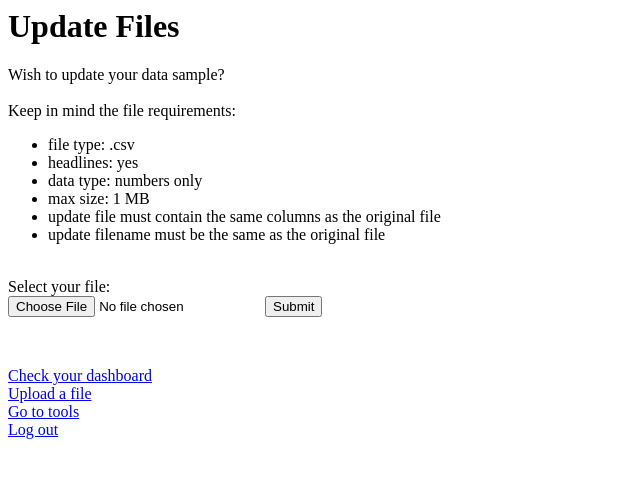
After one commit to KooEeVee/dbwebapp, a Flask app: page /files_update in a window 1280 px wide. The commit adds this page. Shown: the top 478 px of the page, without its empty margins (0-640 px from the left). Run offline with Flask 3, Linux system fonts and the light colour scheme; the visitor is signed in with stand-in values (Sample User, id 1).

Commit message:
add file update

```diff
--- a/routes.py
+++ b/routes.py
@@ -60,9 +60,24 @@ def files_upload():
     else:
         return redirect("/login")
 
-@app.route("/tools")
+@app.route("/files_update", methods=["GET", "POST"])
+def files_update():
+    if "loggedin" in session:
+        if request.method == "GET":
+            return render_template("files_update.html", username=session["username"])
+        if request.method == "POST":
+            uploaded_file = request.files["file"]
+            uploaded_filename = secure_filename(uploaded_file.filename)
+            uploaded_file.save(os.path.join(app.config["UPLOAD_PATH"], uploaded_filename))
+            files.csv_data_to_postgresql_replace(uploaded_filename, session["username"])
+            return redirect("/dashboard")
+    else:
+        return redirect("/login")
+
+@app.route("/tools", methods=["GET", "POST"])
 def tools():
     if "loggedin" in session:
-        return render_template("tools.html", username=session["username"])
+        if request.method == "GET":
+            return render_template("tools.html", username=session["username"])
     else:
         return redirect("/login")
--- /dev/null
+++ b/templates/files_update.html
@@ -0,0 +1,26 @@
+<title>Files update</title>
+<h1>Update Files</h1>
+<p>
+    Wish to update your data {{username}}?<br>
+    <br>
+    Keep in mind the file requirements:
+    <ul>
+        <li>file type: .csv</li>
+        <li>headlines: yes</li>
+        <li>data type: numbers only</li>
+        <li>max size: 1 MB</li>
+        <li>update file must contain the same columns as the original file</li>
+        <li>update filename must be the same as the original file</li>
+    </ul>
+    <br>
+    <form action = "/files_update" method = "POST" enctype = "multipart/form-data" accept = ".csv">
+        Select your file:<br>
+        <input type = "file" name = "file"/>
+        <input type = "submit" value = "Submit"/>
+        </form>
+        <br>
+</p>
+<a href="/dashboard">Check your dashboard</a><br>
+<a href="/files_upload">Upload a file</a><br>
+<a href="/tools">Go to tools</a><br>
+<a href="/logout">Log out</a>
--- a/templates/register.html
+++ b/templates/register.html
@@ -1,4 +1,7 @@
 <h1>Register</h1>
+<p>
+    Choose your username and password. Username min 3 max 8 caharacters, password min 8 max 50 characters.
+</p>
 <form action="/register" method="POST">
 Username: <input type="text" name="username" minlength="3" maxlength="20" required="True"> <br>
 Password: <input type="text" name="password" minlength="8" maxlength="50" required="True"> <br>
```
Also changed, not shown: files.py (+26 -14 lines), templates/dashboard.html (+8 -3 lines), templates/files_upload.html (+12 -2 lines), templates/tools.html (+8 -3 lines), README.md.
